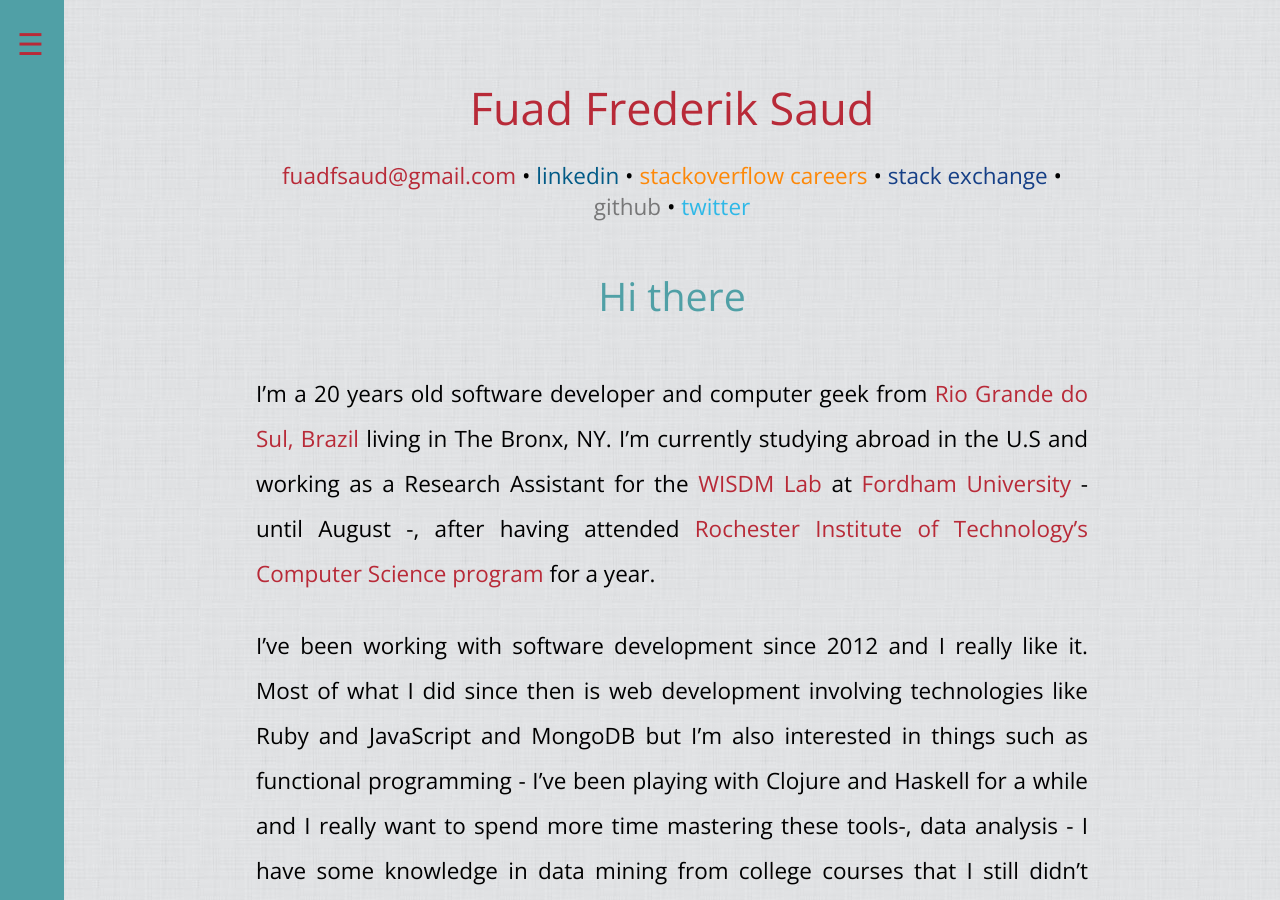
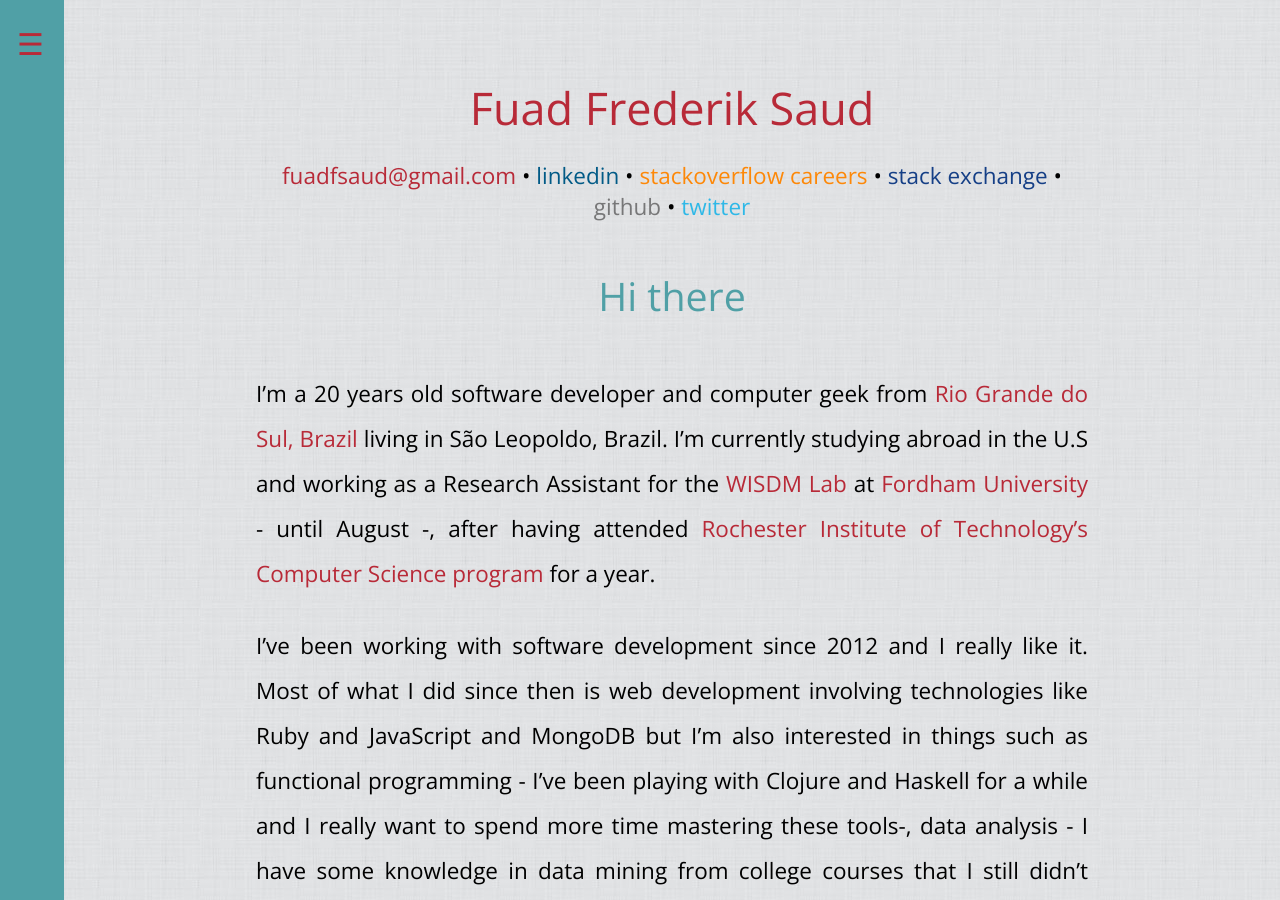
Before and after one commit to fuadsaud/fuadsaud.github.io, a Jekyll site: the page built from resume/index.md, in a window 1280 px wide and 900 px high. Built offline with Jekyll 4.4.1, drawn with Linux system fonts in a browser that asks for light colours; nearby versions of some CDN libraries.

Commit message:
Update location

```diff
--- a/_config.yml
+++ b/_config.yml
@@ -16,7 +16,7 @@ avatar: //www.gravatar.com/avatar/a6ac07e8e5efbba8bec17c104c8e4bb8.png?s=400
 author:
   name: Fuad Saud
   email: fuadfsaud@gmail.com
-  location: The Bronx, NY
+  location: São Leopoldo, Brazil
   links:
     github: //github.com/fuadsaud
     linkedin: //www.linkedin.com/in/fuadsaud/
```
